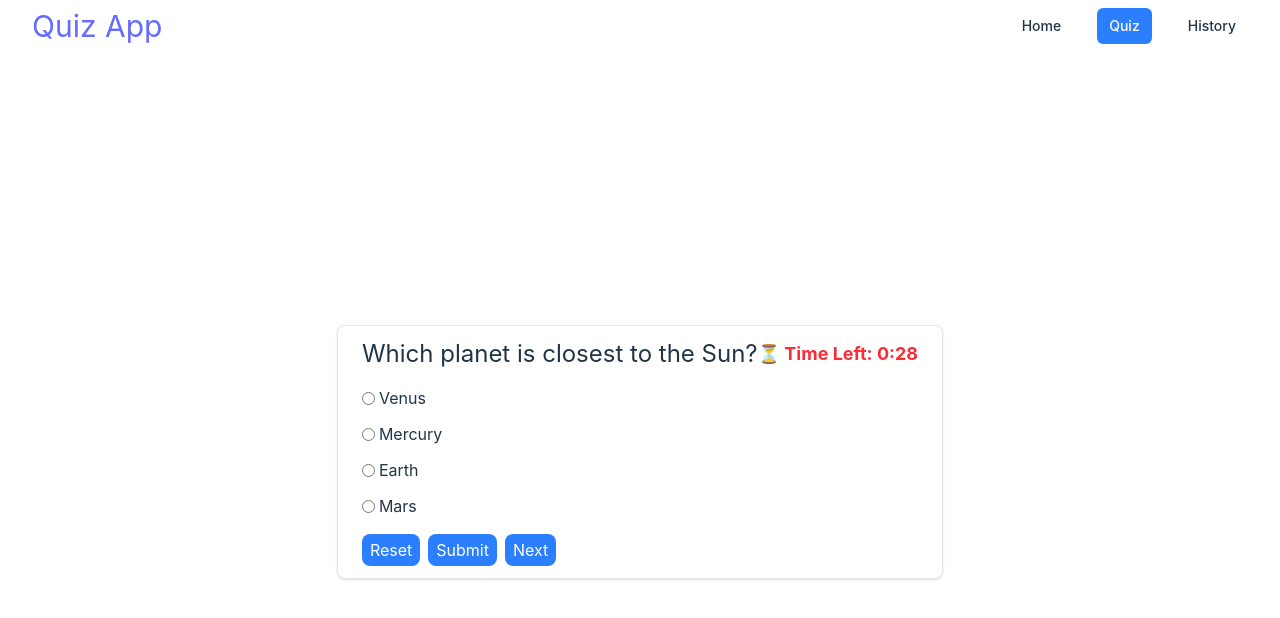
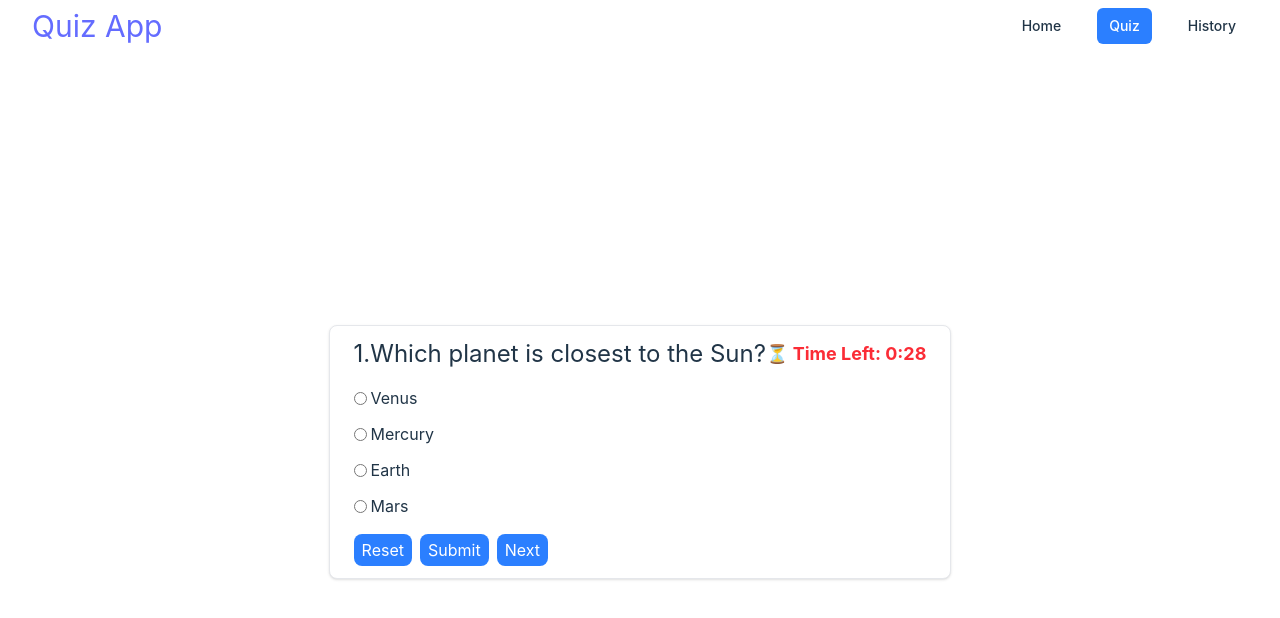
Before and after one commit to shwetkamal-gaud/quiz-app, a React (Vite) app: page /quiz in a window 1280 px wide. Both pictures are taken after typing "Sample" into the empty fields and a click on the button "Start Quiz". Shown: the top 618 px of the page. Built offline with nearby package versions, Linux system fonts and the light colour scheme.

Commit message:
changes in styling

```diff
--- a/src/components/Quiz.tsx
+++ b/src/components/Quiz.tsx
@@ -131,7 +131,7 @@ const Quiz = () => {
                         <div className="flex flex-col gap-4">
                             <div className="flex justify-between items-center">
 
-                                <h2 className="text-2xl">{questions[currentQuestion].question}</h2>
+                                <h2 className="text-2xl">{`${currentQuestion+1}.${questions[currentQuestion].question}`}</h2>
                                 <div className="text-red-500 text-lg font-bold">
                                     ⏳ Time Left: {formatTime(timeLeft)}
                                 </div>
--- a/src/index.css
+++ b/src/index.css
@@ -29,7 +29,25 @@ h1 {
   font-size: 3.2em;
   line-height: 1.1;
 }
+::-webkit-scrollbar {
+  width: 8px;
+}
 
+/* Track */
+::-webkit-scrollbar-track {
+  background: #f1f1f1;
+}
+
+/* Handle */
+::-webkit-scrollbar-thumb {
+  background: #646cff;
+  border-radius: 12px;
+}
+
+/* Handle on hover */
+::-webkit-scrollbar-thumb:hover {
+  background: #646cff;
+}
 
 
 @media (prefers-color-scheme: light) {
```
